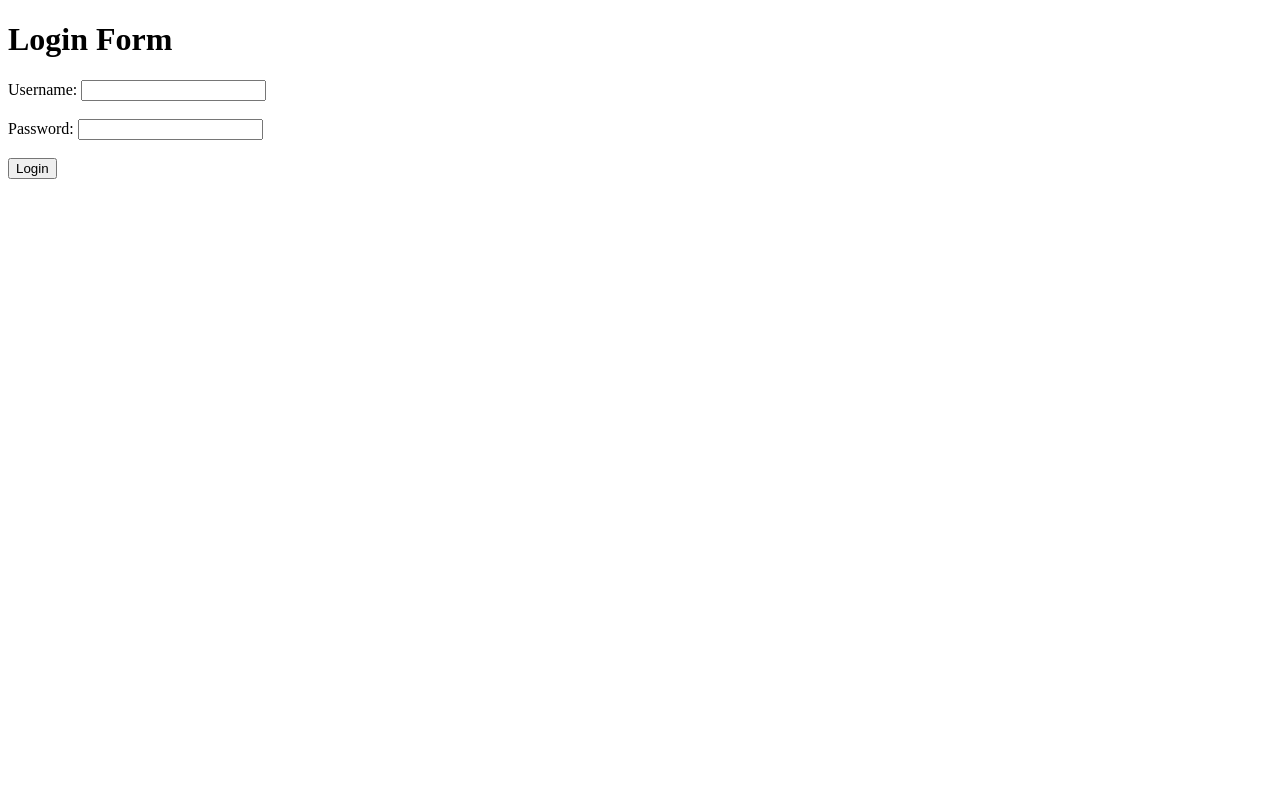
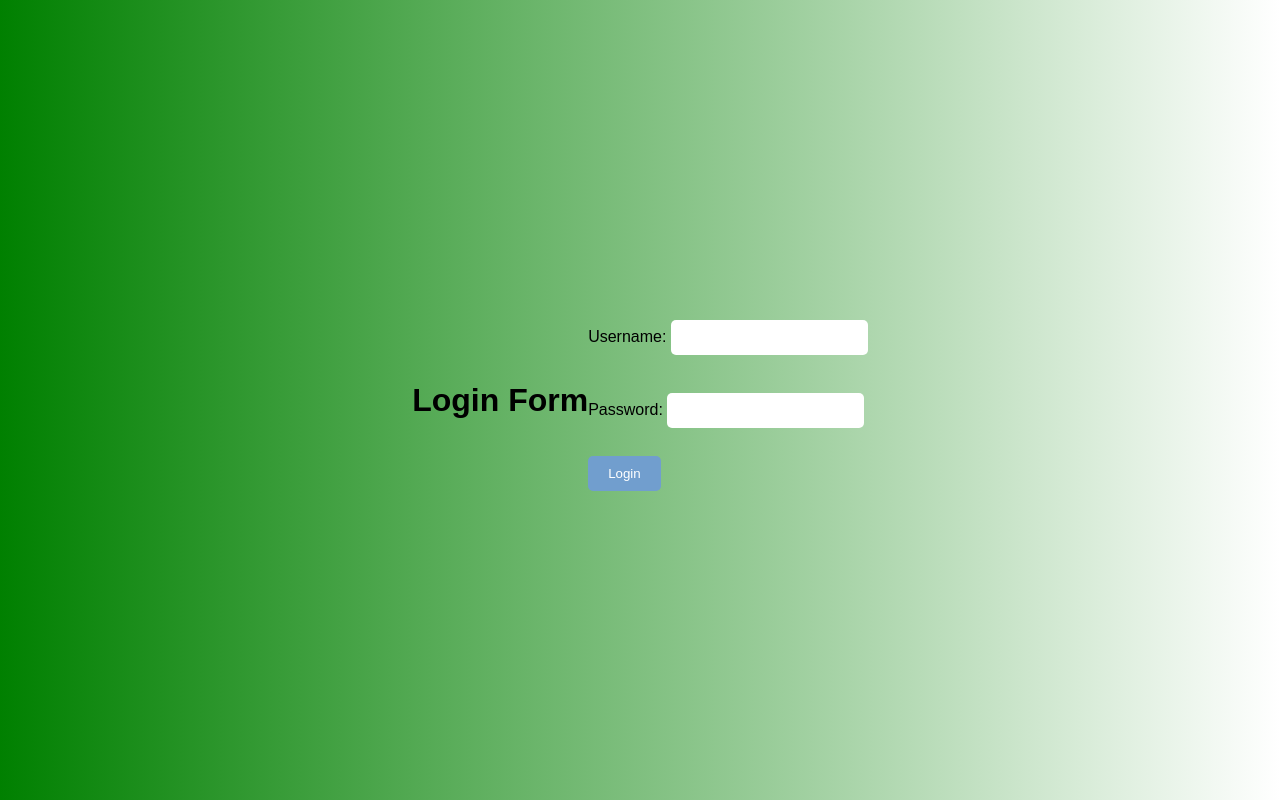
Before and after one commit to SoumyaRay369/Basic-Backend, a website: page login.html in a window 1280 px wide. Drawn offline with Linux system fonts and the light colour scheme.

Commit message:
Update login.html

```diff
--- a/login.html
+++ b/login.html
@@ -3,6 +3,7 @@
 
 <head>
     <title>Login Form</title>
+    <link rel="stylesheet" type="text/css" href="login.css">
 </head>
 
 <body>
```
